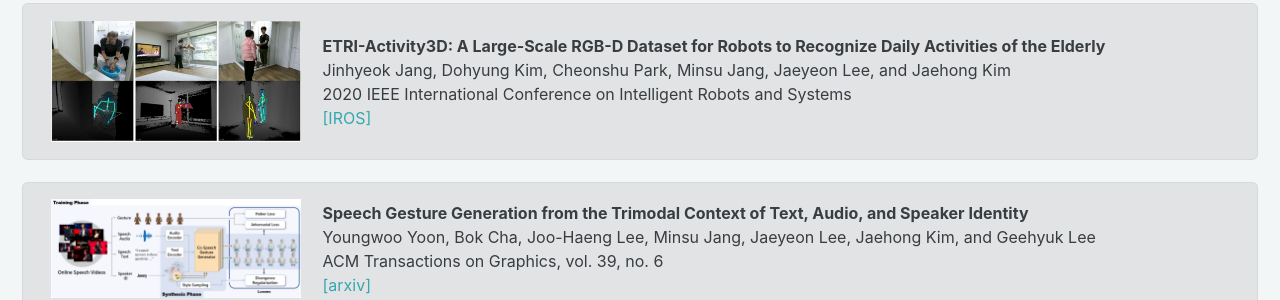
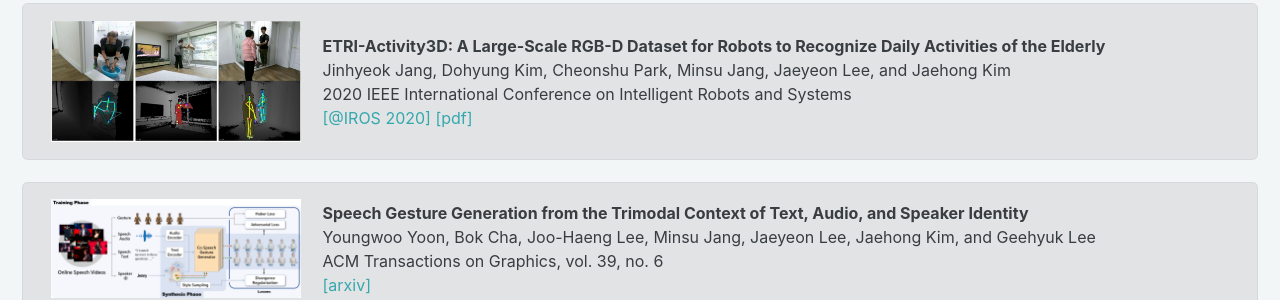
Before and after one commit to ai4robot/ai4robot.github.io, a Jekyll site: the page built from _pages/publications.md, in a window 1280 px wide and 900 px high. Shown: the part 391-691 px from the top of the window. Built offline with Jekyll 4.4.1, drawn with Linux system fonts in a browser that asks for light colours; cached includes are drawn as plain includes; nearby versions of some CDN libraries.

```diff
--- a/_data/publications.yml
+++ b/_data/publications.yml
@@ -6,8 +6,10 @@ main:
         academy: "2020 IEEE International Conference on Intelligent Robots and Systems"
         image: "/assets/etri-activity3d.png"
         link:
-          - name: "IROS"
-            url: "https://library.etri.re.kr/service/rsch/etri-article/down.htm?view=open&resultId=0000063084"
+          - name: "@IROS 2020"
+            url: "https://www.iros2020.org/"
+          - name: "pdf"
+            url: "https://ai4robot.github.io/resources/IROS2020_JinhyeokJang.pdf"
       - title: "Speech Gesture Generation from the Trimodal Context of Text, Audio, and Speaker Identity"
         author: Youngwoo Yoon, Bok Cha, Joo-Haeng Lee, Minsu Jang, Jaeyeon Lee, Jaehong Kim, and Geehyuk Lee
         academy: "ACM Transactions on Graphics, vol. 39, no. 6"
```
Also changed, not shown: 1 other file.
